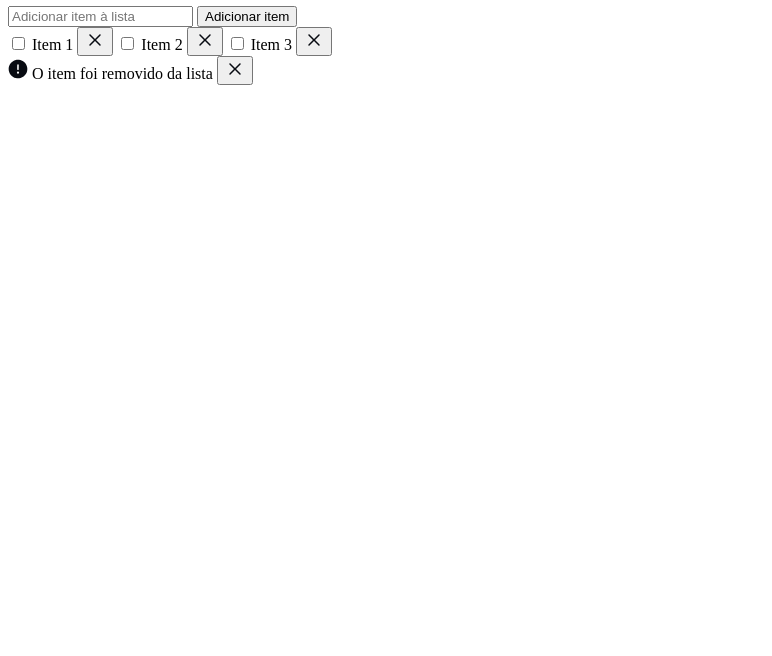
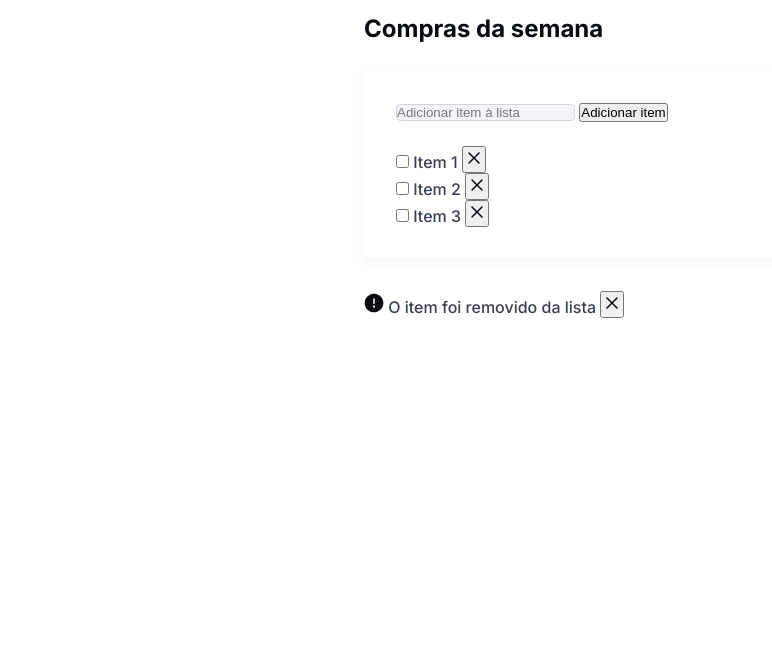
Before and after one commit to Bielmont/Lista-de-Compras, a plain HTML site: page index.html in a window 1280 px wide. Shown: the part 144-800 px from the top of the page, without its empty margins (0-772 px from the left). Drawn offline with Linux system fonts and the light colour scheme.

Commit message:
Criando variaveis, estilizando body, main, header, span, h1 e o input

```diff
--- a/index.html
+++ b/index.html
@@ -2,12 +2,17 @@
 <html lang="pt-BR">
 
 <head>
+    <link rel="preconnect" href="https://fonts.googleapis.com">
+    <link rel="preconnect" href="https://fonts.gstatic.com" crossorigin>
     <meta charset="UTF-8">
     <meta name="viewport" content="width=device-width, initial-scale=1.0">
+    <link href="https://fonts.googleapis.com/css2?family=Inter:wght@500;600;700&display=swap" rel="stylesheet">
+    <link rel="stylesheet" href="styles.css">
     <title>Lista de Compras</title>
 </head>
 
 <body>
+    <main>
         <header>
             <img src="src/logo.svg" alt="Logo da Lista de Compras"">
     </header>
@@ -15,31 +20,44 @@
         <span>&larr; Voltar</span>
         <h1>Compras da semana</h1>
 
-    <form action="">
-        <input type=" text" placeholder="Adicionar item à lista" class="input">
-        <button type="submit" class="botaõ-adicionar">Adicionar item</button>
+        <div class=" lista-container">
+            <!-- Formulário para adicionar -->
+            <form class="form-adicionar" action="">
+                <input type="text" placeholder="Adicionar item à lista" class="input">
+                <button type="submit" class="botao-adicionar">Adicionar item</button>
             </form>
 
-        <form action="">
-            <input type="checkbox" id="item">
+            <!-- Lista de itens -->
+            <div class="lista-itens">
+                <div class="item">
+                    <input type="checkbox" id="item1">
                     <label for="item1">Item 1</label>
-            <button type="button" class="remove-item"><img src="src/delete-small.svg" alt="Botão Remover"></button>
+                    <button type="button" class="remove-item"><img src="src/delete-small.svg"
+                            alt="Botão Remover"></button>
+                </div>
 
-            <input type="checkbox" id="item">
+                <div class="item">
+                    <input type="checkbox" id="item2">
                     <label for="item2">Item 2</label>
-            <button type="button" class="remove-item"><img src="src/delete-small.svg" alt="Botão Remover"></button>
+                    <button type="button" class="remove-item"><img src="src/delete-small.svg"
+                            alt="Botão Remover"></button>
+                </div>
 
-            <input type="checkbox" id="item">
+                <div class="item">
+                    <input type="checkbox" id="item3">
                     <label for="item3">Item 3</label>
-            <button type="button" class="remove-item"><img src="src/delete-small.svg" alt="Botão Remover"></button>
-        </form>
+                    <button type="button" class="remove-item"><img src="src/delete-small.svg"
+                            alt="Botão Remover"></button>
+                </div>
+            </div>
+            </div>
 
             <footer>
                 <img src="src/warning-circle-filled.svg" alt="Aviso">
                 O item foi removido da lista
                 <button type="button" class="remove"><img src="src/delete-small.svg" alt="Botão Remover"></button>
             </footer>
-
+    </main>
 
 </body>
 
--- a/styles.css
+++ b/styles.css
@@ -0,0 +1,134 @@
+* {
+    box-sizing: border-box;
+    margin: 0;
+    padding: 0;
+}
+
+:root {
+    --background-primary: #F4F5FB;
+    --background-secondary: #FFFFFF;
+
+    --color-brand: #CA3884;
+    /* Verde principal dos botões e destaque */
+    --color-brand-hover: #A52C6B;
+    /* Fundo claro */
+    --color-text: #080B12;
+    /* Texto padrão */
+    --color-text-secondary: #374151;
+    --color-text-tertiary: #9CA3AF;
+    --color-alert: #C93847;
+    /* Vermelho para avisos e remoção */
+    --color-border: #D1D5DB;
+    /* Bordas suaves */
+    --color-hover: #B9C2D0;
+    /* Verde escuro para hover */
+
+    --font-family: 'Inter', sans-serif;
+    --text-sm: 0.875rem;
+    /* 14px */
+    --text-base: 1rem;
+    /* 16px */
+    --text-md: 1.5rem;
+    /* 24px */
+
+    /* Altura de linha */
+    --lh-sm: 1rem;
+    --lh-base: 1.25rem;
+    --lh-md: 2rem;
+
+    ;
+}
+
+body {
+    font-family: var(--font-family);
+    font-size: var(--text-base);
+    line-height: var(--lh-base);
+    background-color: var(--background-secondary);
+    color: var(--color-text-secondary);
+}
+
+main {
+    padding: 2rem 1.5rem;
+    max-width: 37.5rem;
+    margin: 0 auto;
+}
+
+
+header {
+    display: flex;
+    align-items: center;
+    justify-content: center;
+    padding: 1.5rem;
+    background-color: var(--cor-secundaria);
+    border-bottom: 1px solid var(--cor-borda);
+}
+
+span {
+    display: inline-block;
+    font-size: var(--text-sm);
+    color: var(--color-brand);
+    cursor: pointer;
+    margin-bottom: 1rem;
+    transition: color 0.2s ease;
+}
+
+span:hover {
+    color: var(--color-brand-hover);
+    /* Verde mais escuro pro destaque */
+}
+
+h1 {
+    font-family: var(--font-family);
+    font-size: var(--text-md);
+    line-height: var(--lh-md);
+    color: var(--color-text);
+    margin-bottom: 1rem;
+    margin: 0 auto 1.5rem;
+}
+
+.lista-container {
+    padding: 2rem;
+    border-radius: 0.5rem;
+    /* 8px */
+    box-shadow: 0 0.25rem 0.75rem rgba(0, 0, 0, 0.05);
+    /* 4px 12px */
+    max-width: 37.5rem;
+    /* 600px */
+    margin: 0 auto 2rem;
+    display: flex;
+    flex-direction: column;
+    gap: 1.5rem;
+}
+
+.input {
+    border-radius: 0.275rem;
+    background-color: var(--background-primary);
+    border: 1px solid var(--color-border);
+}
+
+.input:hover {
+    border-color: var(--color-hover);
+}
+
+.input:focus {
+    border-color: var(--color-brand);
+    outline: none;
+}
+
+/*@media (max-width: 768px) {
+  h1 {
+    font-size: var(--texto-medio);
+  }
+
+  .lista-container {
+    padding: 1rem;
+    flex-direction: column;
+  }
+
+  .item {
+    flex-direction: column;
+    align-items: flex-start;
+  }
+}
+
+*/
```
Lines whose indentation alone changed are shown as unchanged.
